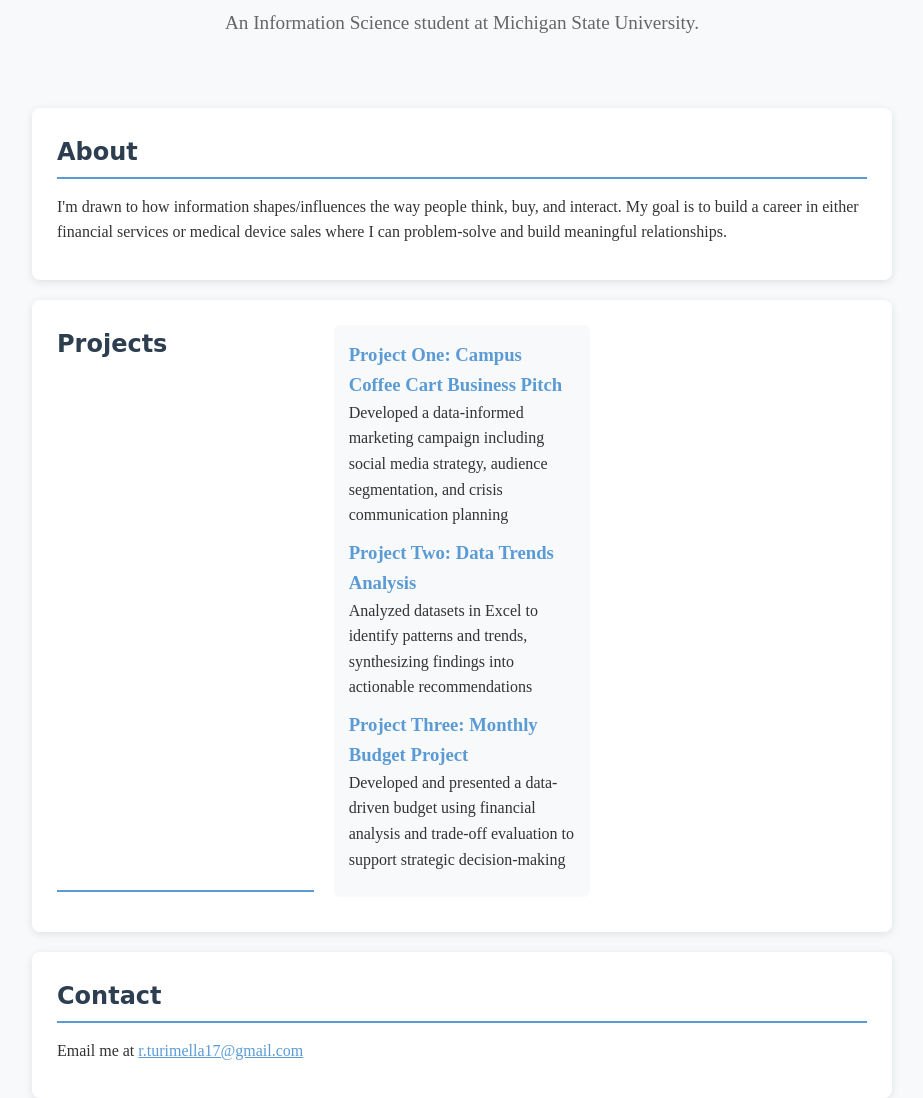
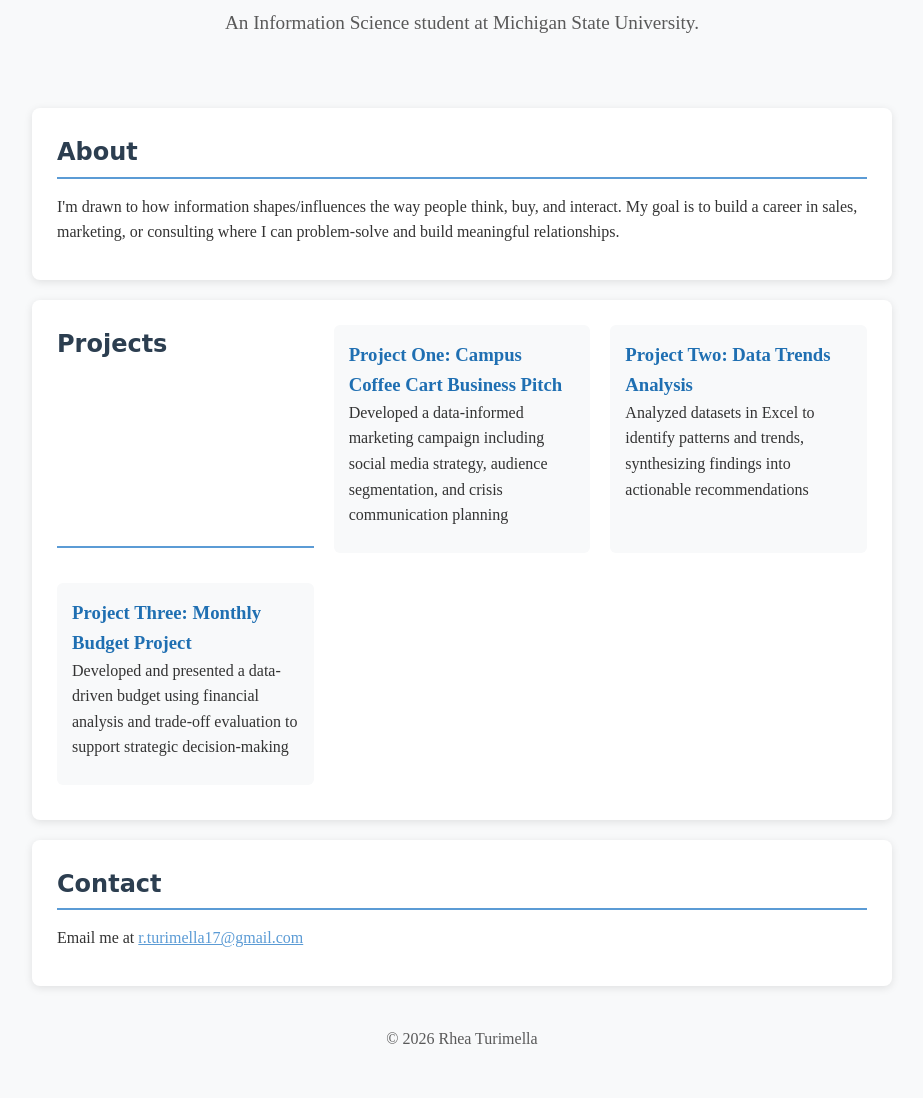
Before and after one commit to turimel2/mi-349-portfolio, a plain HTML site: page index.html in a window 1280 px wide. Shown: the part 202-1300 px from the top of the page, without its empty margins (178-1101 px from the left). Drawn offline with Linux system fonts and the light colour scheme.

Commit message:
changed formatting

```diff
--- a/index.html
+++ b/index.html
@@ -17,13 +17,15 @@
 </nav>
 </header>
 
+<main>
+
 <section id="hero">
   <h1>Hi, I'm Rhea Turimella</h1>
 <p>An Information Science student at Michigan State University.</p>
 </section>
 <section id="about">
   <h2>About</h2>
-  <p>I'm drawn to how information shapes/influences the way people think, buy, and interact. My goal is to build a career in either financial services or medical device sales where I can problem-solve and build meaningful relationships.</p>
+  <p>I'm drawn to how information shapes/influences the way people think, buy, and interact. My goal is to build a career in sales, marketing, or consulting where I can problem-solve and build meaningful relationships.</p>
 
 </section>
     <section id="projects">
@@ -31,9 +33,13 @@
       <article>
         <h3>Project One: Campus Coffee Cart Business Pitch</h3>
         <p>Developed a data-informed marketing campaign including social media strategy, audience segmentation, and crisis communication planning</p>
+      </article>
+
+        <article>
         <h3>Project Two: Data Trends Analysis</h3>
         <p>Analyzed datasets in Excel to identify patterns and trends, synthesizing findings into actionable recommendations</p>
-
+        </article>
+        <article>
       <h3>Project Three: Monthly Budget Project</h3>
         <p>Developed and presented a data-driven budget using financial analysis and trade-off evaluation to support strategic decision-making</p>
       </article>
@@ -42,6 +48,7 @@
   <h2>Contact</h2>
   <p>Email me at <a href="mailto:r.turimella17@gmail.com">r.turimella17@gmail.com</a></p>
 </section>
+</main>
     <footer>
       <p>&copy; 2026 Rhea Turimella</p>
     </footer>
--- a/style.css
+++ b/style.css
@@ -35,7 +35,7 @@
   margin-right: 15px;
 }
 nav a:hover {
-  color: var(--accent);
+  color: #a8c8e8;
 }
 #hero {
   text-align: center;
@@ -47,7 +47,7 @@
 }
 #hero p {
   font-size: 1.2rem;
-  color: #666;
+  color: #595959;
 }
 h2 {
   font-family: cursive;
@@ -79,7 +79,7 @@
   margin-bottom: 10px;
 }
 article h3 {
-  color: var(--accent);
+  color: #1f6fb2;
 }
 #contact {
   background-color: var(--card-bg);
@@ -93,7 +93,7 @@
 footer{
   text-align: center;
   padding: 20px;
-  color: #888;
+  color: #595959;
   margin-top: 20px;
 }
 img{
```
Also changed, not shown: 1 other file.
